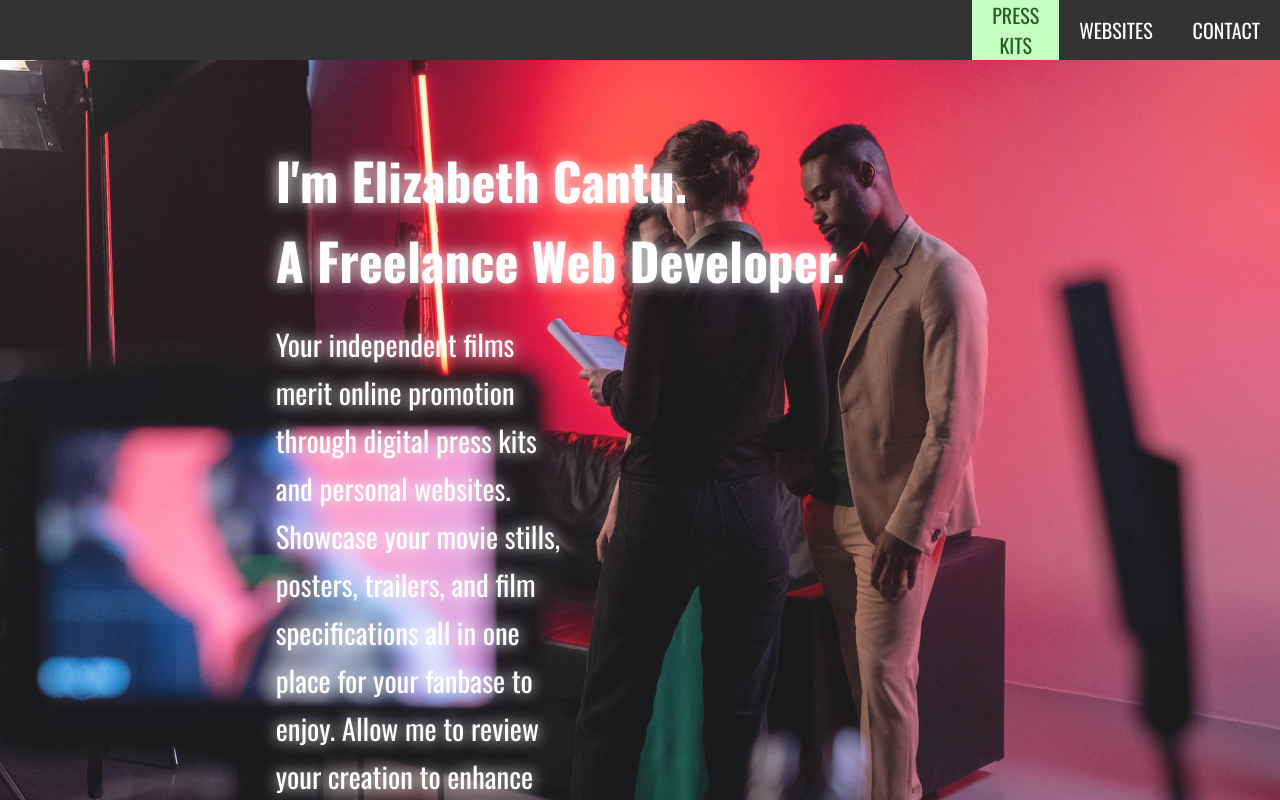
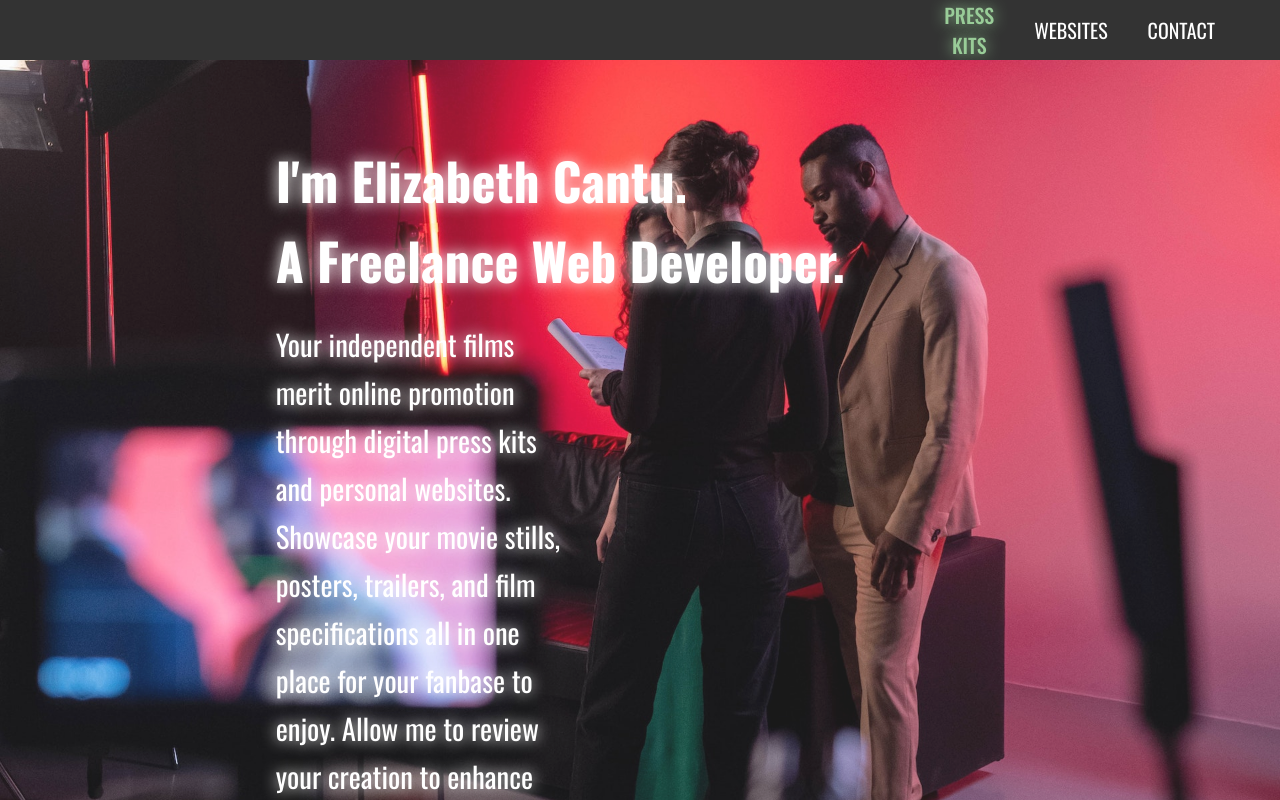
Before and after one commit to Esagecc/webdev, a plain HTML site: page index.html in a window 1280 px wide. In both pictures the pointer is over the link "PRESS KITS". Shown: the top 800 px of the page. Drawn offline with nearby package versions, Linux system fonts and the light colour scheme.

Commit message:
Updated the nav bar

```diff
--- a/style.css
+++ b/style.css
@@ -101,6 +101,7 @@ html, body {
   flex-direction: column;
   align-items: center;
   display: none;
+  padding-bottom: 20px;
 }
 
 .navbar-list.active {
@@ -117,10 +118,10 @@ html, body {
 }
 
 .navbar-list  a:hover {
-  background-color: #c5ffc4;
-  height: 100%;
-  align-self: center;
-  color: #245e23;
+ color: #99cc98;
+ font-weight: 500;
+ text-shadow: 0 0 15px;
+
 }
 
 .img1 {
@@ -268,6 +269,11 @@ section p {
     display: flex;
     flex-direction: row;
     text-align: center;
+    padding: 0 45px 0 0;
+  }
+
+  .navbar-list  a:hover {
+    height: fit-content;
   }
 
   .navbar-list a {
@@ -284,6 +290,10 @@ section p {
     overflow: hidden;
     background-color: #333;
     text-align: center;
+  }
+
+  .logo {
+    padding: 15px 0 15px 45px;
   }
 
   .img1 {
```
